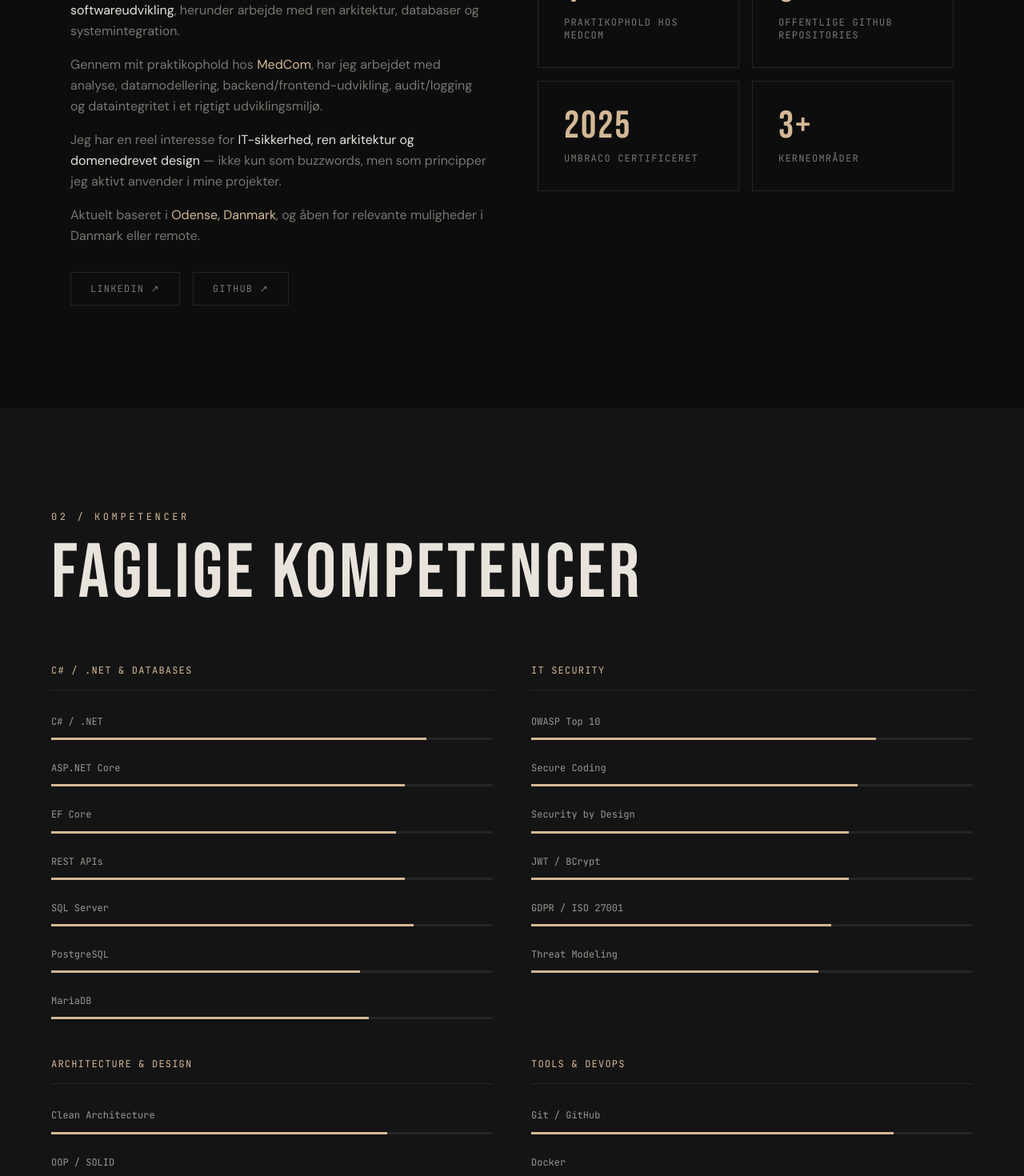
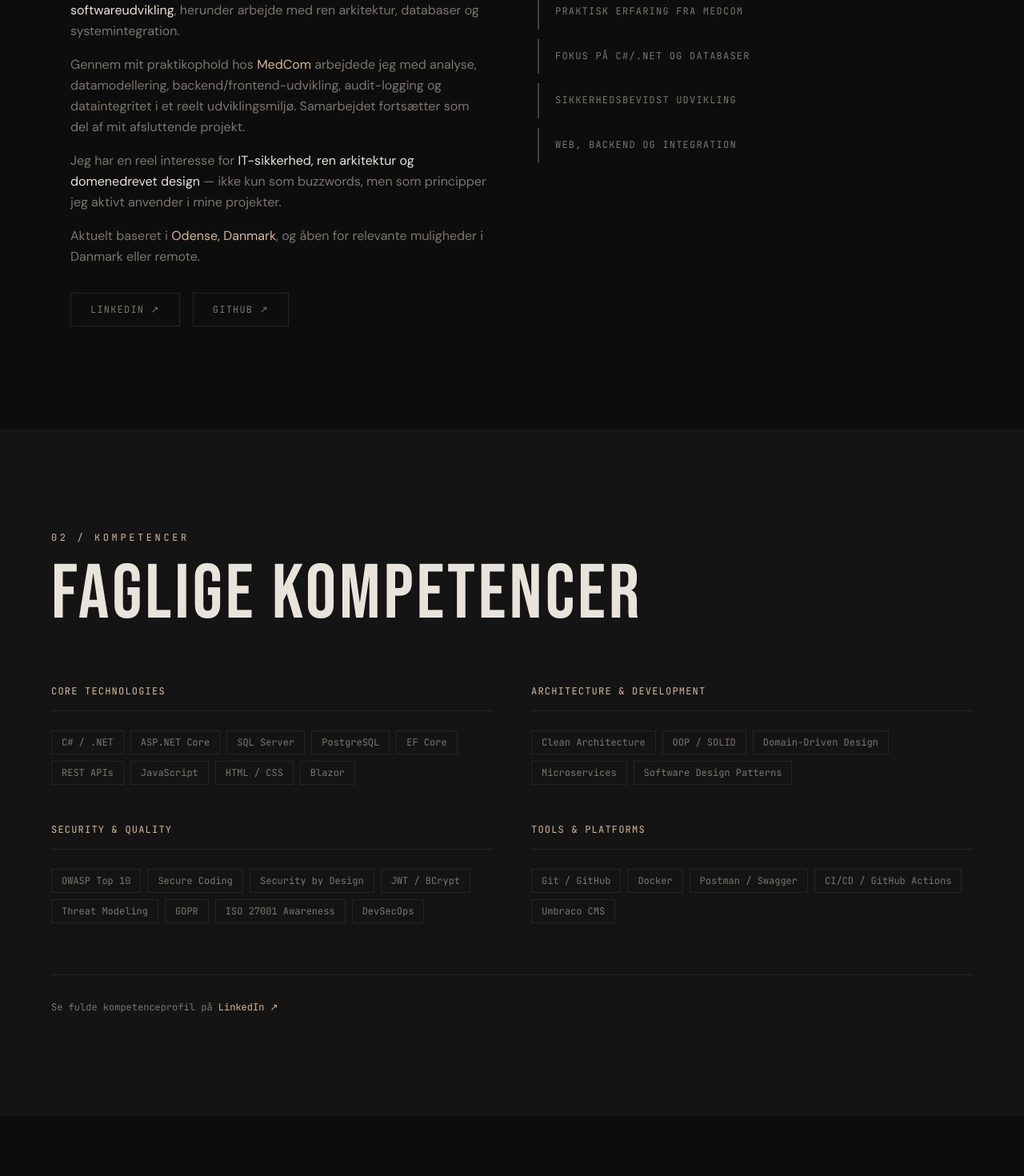
Before and after one commit to AmjadRenno/amjad-portfolio, a Next.js app: page / in a window 1280 px wide. Shown: the part 1140-2610 px from the top of the page at 80% size. Built offline with nearby package versions, Linux system fonts and the light colour scheme.

Commit message:
Refactor: update skills, hero, about, projects

```diff
--- a/components/About.tsx
+++ b/components/About.tsx
@@ -51,17 +51,14 @@ export default function About() {
           </div>
         </div>
 
-        {/* Right: stats grid */}
-        <div className="grid grid-cols-2 gap-4">
+        {/* Right: qualitative highlights */}
+        <div className="space-y-3">
           {about.stats.map((s) => (
             <div
               key={s.label}
-              className="border border-border p-8 hover:border-accent/50 transition-colors duration-300 group"
+              className="border-l-2 border-accent/30 pl-5 py-3 hover:border-accent/70 transition-colors duration-300 group"
             >
-              <p className="font-display text-5xl text-accent mb-2 group-hover:scale-110 transition-transform duration-300 inline-block">
-                {s.num}
-              </p>
-              <p className="font-mono text-xs text-muted uppercase tracking-widest">
+              <p className="font-mono text-xs text-muted uppercase tracking-widest leading-relaxed group-hover:text-text transition-colors duration-300">
                 {s.label}
               </p>
             </div>
--- a/components/Hero.tsx
+++ b/components/Hero.tsx
@@ -118,22 +118,22 @@ export default function Hero() {
             </div>
           </div>
 
-          {/* ── Right: mini stats — desktop only ── */}
+          {/* ── Right: context — desktop only ── */}
           <div
             className="hidden lg:flex flex-col justify-end gap-8 border-l border-border/50 pl-8 pb-2 animate-fade-up opacity-0-init"
             style={{ animationDelay: "1000ms", animationFillMode: "forwards" }}
           >
             <div>
-              <p className="font-display text-5xl text-accent leading-none mb-1">01</p>
-              <p className="font-mono text-[10px] text-muted uppercase tracking-widest">Internship</p>
+              <p className="font-mono text-[10px] text-muted uppercase tracking-widest mb-1.5">Based in</p>
+              <p className="font-display text-2xl text-accent leading-none">Odense</p>
             </div>
             <div>
-              <p className="font-display text-5xl text-accent leading-none mb-1">6</p>
-              <p className="font-mono text-[10px] text-muted uppercase tracking-widest">GitHub Repos</p>
+              <p className="font-mono text-[10px] text-muted uppercase tracking-widest mb-1.5">Experience at</p>
+              <p className="font-display text-2xl text-accent leading-none">MedCom</p>
             </div>
             <div>
-              <p className="font-display text-5xl text-accent leading-none mb-1">∞</p>
-              <p className="font-mono text-[10px] text-muted uppercase tracking-widest">Curiosity</p>
+              <p className="font-mono text-[10px] text-muted uppercase tracking-widest mb-1.5">Focus</p>
+              <p className="font-display text-2xl text-accent leading-none">C# / .NET</p>
             </div>
           </div>
         </div>
--- a/components/Skills.tsx
+++ b/components/Skills.tsx
@@ -1,42 +1,6 @@
 "use client";
-import { useEffect, useRef, useState } from "react";
 import { skillGroups } from "../portfolio";
 import { useLocale } from "../context/LocaleContext";
-
-function SkillBar({ name, level }: { name: string; level: number }) {
-  const [filled, setFilled] = useState(false);
-  const ref = useRef<HTMLDivElement>(null);
-
-  useEffect(() => {
-    const observer = new IntersectionObserver(
-      ([entry]) => {
-        if (entry.isIntersecting) {
-          setTimeout(() => setFilled(true), 200);
-          observer.disconnect();
-        }
-      },
-      { threshold: 0.3 }
-    );
-    if (ref.current) observer.observe(ref.current);
-    return () => observer.disconnect();
-  }, []);
-
-  return (
-    <div ref={ref} className="group">
-      <div className="mb-2">
-        <span className="font-mono text-xs text-[#9a9690] group-hover:text-text transition-colors">
-          {name}
-        </span>
-      </div>
-      <div className="h-[3px] bg-[#252525] overflow-hidden">
-        <div
-          className="skill-bar-fill h-full bg-[#D4B896]"
-          style={{ width: filled ? `${level}%` : "0%" }}
-        />
-      </div>
-    </div>
-  );
-}
 
 export default function Skills() {
   const { t } = useLocale();
@@ -59,9 +23,14 @@ export default function Skills() {
               <h3 className="font-mono text-xs text-accent uppercase tracking-widest mb-6 pb-4 border-b border-border">
                 {group.category}
               </h3>
-              <div className="space-y-5">
-                {group.skills.map((s) => (
-                  <SkillBar key={s.name} {...s} />
+              <div className="flex flex-wrap gap-2">
+                {group.skills.map((skill) => (
+                  <span
+                    key={skill}
+                    className="font-mono text-xs text-muted px-3 py-1.5 border border-border hover:border-accent/50 hover:text-text transition-colors duration-200"
+                  >
+                    {skill}
+                  </span>
                 ))}
               </div>
             </div>
--- a/portfolio.ts
+++ b/portfolio.ts
@@ -18,7 +18,7 @@ export interface Segment {
 
 export interface SkillGroup {
   category: string;
-  skills: Array<{ name: string; level: number }>;
+  skills: string[];
 }
 
 export interface Project {
@@ -28,6 +28,7 @@ export interface Project {
   tags: string[];
   link: string | null;
   live: string | null;
+  featured?: boolean;
 }
 
 export interface Stat {
@@ -65,69 +66,65 @@ export const personal = {
 
 // ─── Skills (language-independent) ───────────────────────────────────────────
 //
-// Groups ordered by professional focus weight:
-//   1. Core — primary identity (.NET, SQL, REST)
-//   2. IT Security — key differentiator
-//   3. Architecture & Design — serious professional interest
-//   4. Tools & Platforms — supporting day-to-day work
-//   5. Frontend & CMS — secondary, real project experience
+// Groups reflect practical study and project experience — not self-scored levels.
+//   1. Core Technologies — primary stack
+//   2. Architecture & Development — applied approaches
+//   3. Security & Quality — studied and applied in projects
+//   4. Tools & Platforms — day-to-day tooling
 //
 export const skillGroups: SkillGroup[] = [
   {
-    category: "C# / .NET & Databases",
+    category: "Core Technologies",
     skills: [
-      { name: "C# / .NET",    level: 85 },
-      { name: "ASP.NET Core", level: 80 },
-      { name: "EF Core",      level: 78 },
-      { name: "REST APIs",    level: 80 },
-      { name: "SQL Server",   level: 82 },
-      { name: "PostgreSQL",   level: 70 },
-      { name: "MariaDB",      level: 72 },
+      "C# / .NET",
+      "ASP.NET Core",
+      "SQL Server",
+      "PostgreSQL",
+      "EF Core",
+      "REST APIs",
+      "JavaScript",
+      "HTML / CSS",
+      "Blazor",
     ],
   },
   {
-    category: "IT Security",
+    category: "Architecture & Development",
     skills: [
-      { name: "OWASP Top 10",       level: 78 },
-      { name: "Secure Coding",      level: 74 },
-      { name: "Security by Design", level: 72 },
-      { name: "JWT / BCrypt",       level: 72 },
-      { name: "GDPR / ISO 27001",   level: 68 },
-      { name: "Threat Modeling",    level: 65 },
+      "Clean Architecture",
+      "OOP / SOLID",
+      "Domain-Driven Design",
+      "Microservices",
+      "Software Design Patterns",
     ],
   },
   {
-    category: "Architecture & Design",
+    category: "Security & Quality",
     skills: [
-      { name: "Clean Architecture",    level: 76 },
-      { name: "OOP / SOLID",           level: 78 },
-      { name: "Domain-Driven Design",  level: 74 },
-      { name: "Microservices",         level: 72 },
-      { name: "Software Design Patterns", level: 70 },
+      "OWASP Top 10",
+      "Secure Coding",
+      "Security by Design",
+      "JWT / BCrypt",
+      "Threat Modeling",
+      "GDPR",
+      "ISO 27001 Awareness",
+      "DevSecOps",
     ],
   },
   {
-    category: "Tools & DevOps",
+    category: "Tools & Platforms",
     skills: [
-      { name: "Git / GitHub",           level: 82 },
-      { name: "Docker",                 level: 72 },
-      { name: "Postman / Swagger",      level: 75 },
-      { name: "CI/CD / GitHub Actions", level: 65 },
-      { name: "DevOps / DevSecOps",     level: 65 },
-    ],
-  },
-  {
-    category: "Frontend & CMS",
-    skills: [
-      { name: "Blazor",      level: 78 },
-      { name: "HTML / CSS",  level: 82 },
-      { name: "JavaScript",  level: 65 },
-      { name: "Umbraco CMS", level: 80 },
+      "Git / GitHub",
+      "Docker",
+      "Postman / Swagger",
+      "CI/CD / GitHub Actions",
+      "Umbraco CMS",
     ],
   },
 ];
 
 // ─── Projects (language-independent — titles stay in original language) ───────
+// featured: true  → shown immediately (top 3)
+// featured: false → visible after "load more"
 
 export const projects: Project[] = [
   {
@@ -138,15 +135,17 @@ export const projects: Project[] = [
     tags: ["Java", "Web", "Database", "Audit Logging", "Data Modelling"],
     link: null,
     live: null,
+    featured: true,
   },
   {
     num: "02",
-    title: "TANA Travel Management",
+    title: "Customizable B2B Commerce Portal for Industrial Suppliers",
     description:
-      "Travel booking and itinerary management platform built with ASP.NET Core 8 and Clean Architecture, including multilingual support and PDF travel plan generation.",
-    tags: ["ASP.NET Core", "C#", "Clean Architecture", "PDF", "Multilingual"],
-    link: "https://github.com/AmjadRenno/TANA-Travel-Management",
+      "Built with ASP.NET Core, supporting company accounts, custom pricing, quote workflows, and scalable architecture. Applied in a structured project context with focus on clean backend design and extensibility.",
+    tags: ["ASP.NET Core", "B2B Commerce", "Custom Pricing", "Quote Workflow", "Scalable Architecture"],
+    link: null,
     live: null,
+    featured: true,
   },
   {
     num: "03",
@@ -156,33 +155,47 @@ export const projects: Project[] = [
     tags: ["Microservices", ".NET 10", "Domain-Driven Design", "Umbraco CMS", "YARP Gateway", "Dapr", "JWT Auth", ".NET Aspire"],
     link: "https://github.com/AmjadRenno/DentalClinic-Microservices",
     live: null,
+    featured: true,
   },
   {
     num: "04",
+    title: "TANA Travel Management",
+    description:
+      "Travel booking and itinerary management platform built with ASP.NET Core 8 and Clean Architecture, including multilingual support and PDF travel plan generation.",
+    tags: ["ASP.NET Core", "C#", "Clean Architecture", "PDF", "Multilingual"],
+    link: "https://github.com/AmjadRenno/TANA-Travel-Management",
+    live: null,
+    featured: false,
+  },
+  {
+    num: "05",
     title: "EcoTasks AirGuard NASA",
     description:
       "Blazor WebAssembly and ASP.NET Core application combining air-quality and weather data into a near real-time environmental dashboard concept.",
     tags: ["Blazor", "ASP.NET Core", "API Integration", "Dashboard"],
     link: "https://github.com/AmjadRenno/EcoTasks-AirGuard-NASA",
     live: null,
+    featured: false,
   },
   {
-    num: "05",
+    num: "06",
     title: "EDC",
     description:
       "Internal real estate management coursework project built as a Windows Forms application for managing realtors, customers, and property-related workflows.",
     tags: ["C#", "Windows Forms", "Desktop App", "Course Project"],
     link: "https://github.com/AmjadRenno/EDC",
     live: null,
+    featured: false,
   },
   {
-    num: "06",
+    num: "07",
     title: "Umbraco Fundamentals Training",
     description:
-      "Practice project created during Umbraco Fundamentals training to strengthen core CMS concepts and implementation skills.",
+      "Practice project from Umbraco Fundamentals training to explore core CMS concepts and implementation skills.",
     tags: ["Umbraco", "CMS", "Training", "Content Management"],
     link: "https://github.com/AmjadRenno/umbraco-fundamentals-training",
     live: null,
+    featured: false,
   },
 ];
 
@@ -243,7 +256,7 @@ export const locales = {
         "Umbraco Certificeret Professionel",
       ],
       description:
-        "Datamatikerstuderende med stærkt fokus på C#/.NET, SQL/databaser og sikkerhedsbevidst softwareudvikling — understøttet af praktisk erfaring med arkitektur, systemintegration og CMS-platforme.",
+        "Datamatikerstuderende med fokus på C#/.NET, SQL og sikkerhedsbevidst softwareudvikling. Praktisk erfaring fra MedCom — analyse, datamodellering og backend/frontend-udvikling i et reelt udviklingsmiljø. Baseret i Odense og åben for juniorstillinger, studiejobs og samarbejder.",
       cta: {
         primary:   { label: "Se projekter",  href: "#projects" },
         secondary: { label: "Tag kontakt",   href: "#contact"  },
@@ -264,7 +277,7 @@ export const locales = {
         [
           { text: "Gennem mit praktikophold hos " },
           { text: "MedCom", className: "text-accent" },
-          { text: ", har jeg arbejdet med analyse, datamodellering, backend/frontend-udvikling, audit/logging og dataintegritet i et rigtigt udviklingsmiljø." },
+          { text: " arbejdede jeg med analyse, datamodellering, backend/frontend-udvikling, audit-logging og dataintegritet i et reelt udviklingsmiljø. Samarbejdet fortsætter som del af mit afsluttende projekt." },
         ],
         [
           { text: "Jeg har en reel interesse for " },
@@ -278,10 +291,10 @@ export const locales = {
         ],
       ] as Segment[][],
       stats: [
-        { num: "1",    label: "Praktikophold hos MedCom" },
-        { num: "6",    label: "Offentlige GitHub repositories" },
-        { num: "2025", label: "Umbraco certificeret" },
-        { num: "3+",   label: "Kerneområder" },
+        { num: "", label: "Praktisk erfaring fra MedCom"    },
+        { num: "", label: "Fokus på C#/.NET og databaser"   },
+        { num: "", label: "Sikkerhedsbevidst udvikling"      },
+        { num: "", label: "Web, backend og integration"      },
       ] as Stat[],
     },
 
@@ -298,6 +311,7 @@ export const locales = {
       privateLabel: "Privat",
       moreLabel: "Yderligere projekter og kode på",
       moreLinkLabel: "GitHub",
+      loadMoreLabel: "Se flere projekter",
     },
 
     contact: {
@@ -345,7 +359,7 @@ export const locales = {
         "Umbraco Certified Professional",
       ],
       description:
-        "Datamatiker student with a strong focus on C#/.NET, SQL/databases, and security-aware software development — backed by practical experience with clean architecture, system integration, and CMS platforms.",
+        "Datamatiker student with a focus on C#/.NET, SQL, and security-aware software development. Practical experience from MedCom — analysis, data modelling, and backend/frontend development in a real environment. Based in Odense and open to junior roles, student jobs, and collaborations.",
       cta: {
         primary:   { label: "View Projects", href: "#projects" },
         secondary: { label: "Get in Touch",  href: "#contact"  },
@@ -366,7 +380,7 @@ export const locales = {
         [
           { text: "Through my internship at " },
           { text: "MedCom", className: "text-accent" },
-          { text: ", I have worked with analysis, data modelling, backend/frontend development, audit logging, and data integrity in a real development environment." },
+          { text: ", I worked with analysis, data modelling, backend/frontend development, audit logging, and data integrity. The collaboration continues as part of my final project." },
         ],
         [
           { text: "I have a genuine interest in " },
@@ -380,10 +394,10 @@ export const locales = {
         ],
       ] as Segment[][],
       stats: [
-        { num: "1",    label: "Internship at MedCom"        },
-        { num: "6",    label: "Public GitHub Repositories"  },
-        { num: "2025", label: "Umbraco Certified"           },
-        { num: "3+",   label: "Core Focus Areas"            },
+        { num: "", label: "Practical experience from MedCom" },
+        { num: "", label: "Focus on C#/.NET and databases"    },
+        { num: "", label: "Security-aware development"        },
+        { num: "", label: "Web, backend, and integration"     },
       ] as Stat[],
     },
 
@@ -400,6 +414,7 @@ export const locales = {
       privateLabel: "Private",
       moreLabel: "Additional projects and code on",
       moreLinkLabel: "GitHub",
+      loadMoreLabel: "Show more projects",
     },
 
     contact: {
```
Also changed, not shown: components/Projects.tsx (+20 -1 lines), 1 other file (tests, documents, lock files or other folders).
